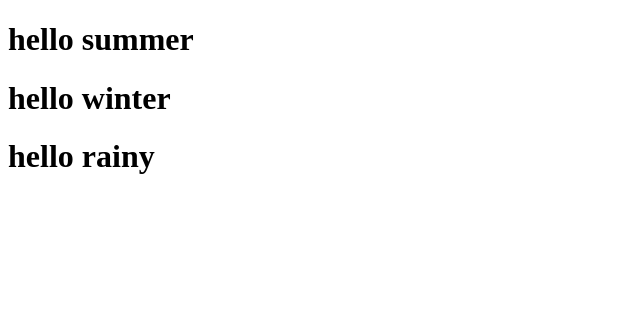
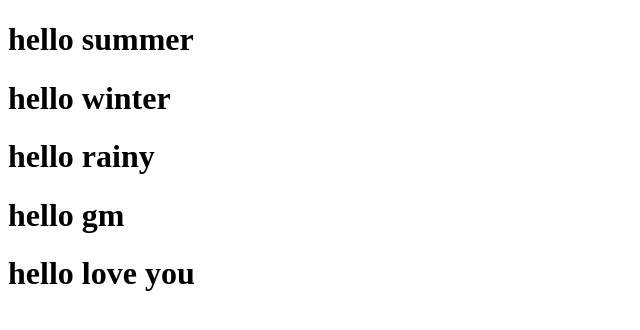
Before and after one commit to yogesh1924/forgaja, a plain HTML site: page desktop.html in a window 1280 px wide. Shown: the whole page, without its empty margins (0-640 px from the left). Drawn offline with Linux system fonts and the light colour scheme.

Commit message:
Update desktop.html

```diff
--- a/desktop.html
+++ b/desktop.html
@@ -9,5 +9,8 @@
     <h1>hello summer</h1>
     <h1>hello winter</h1>
     <h1>hello rainy</h1>
+    <h1>hello gm</h1>
+    <h1>hello love you</h1>
+
 </body>
 </html>
```
